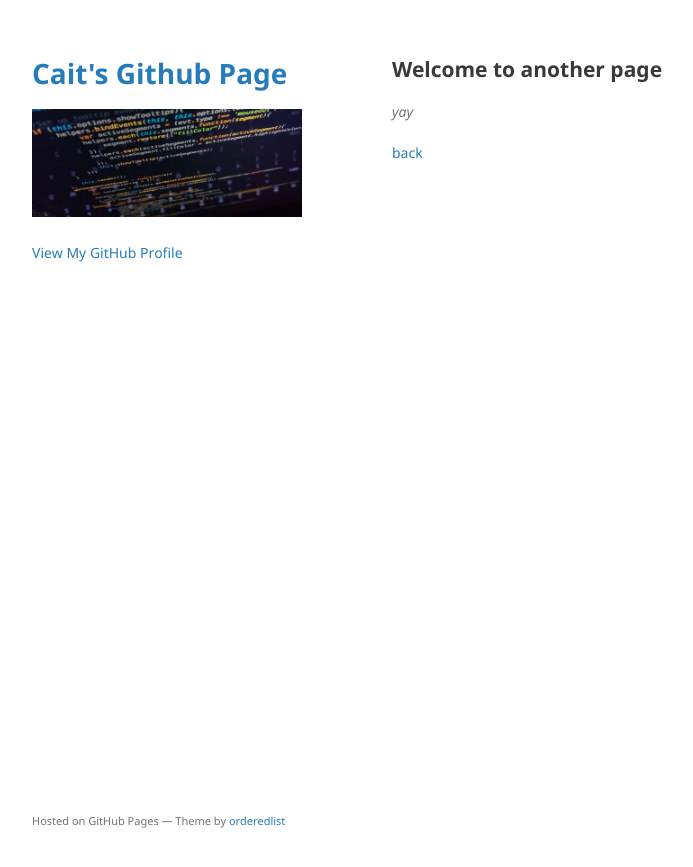
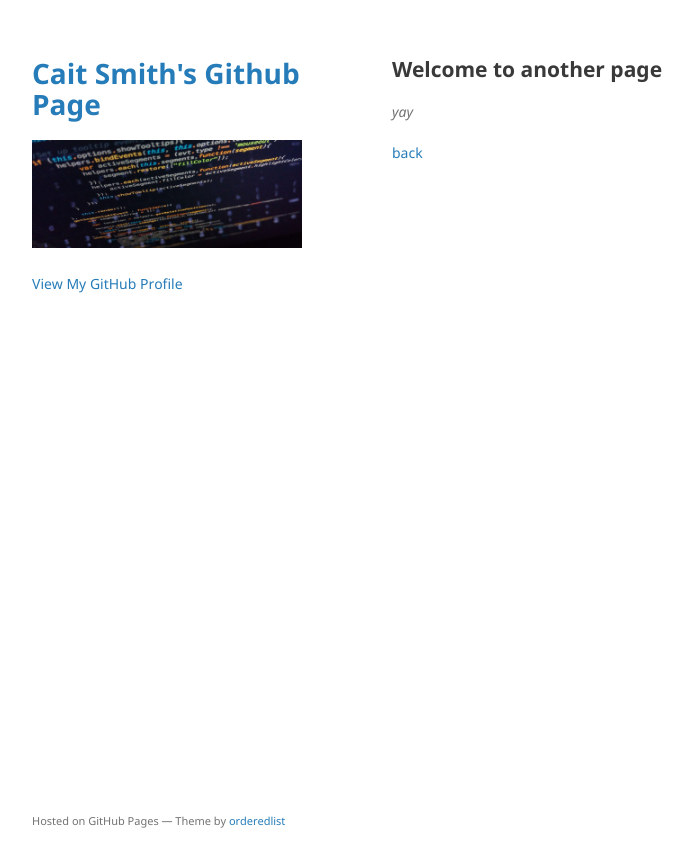
Before and after one commit to caitsmith329/caitsmith329.github.io, a Jekyll site: the page built from another-page.md, in a window 1280 px wide. Shown: the top 867 px of the page, without its empty margins (178-871 px from the left). Built offline with Jekyll 4.4.1, drawn with Linux system fonts in a browser that asks for light colours; the repository's description, which GitHub fills in, is left out; our own code applies the rules of GitHub Pages for plain Markdown files.

Commit message:
Update _config.yml

```diff
--- a/_config.yml
+++ b/_config.yml
@@ -1,4 +1,4 @@
-title: Cait's Github Page
+title: Cait Smith's Github Page
 logo: coding.jpg
 show_downloads: false
 google_analytics:
```
